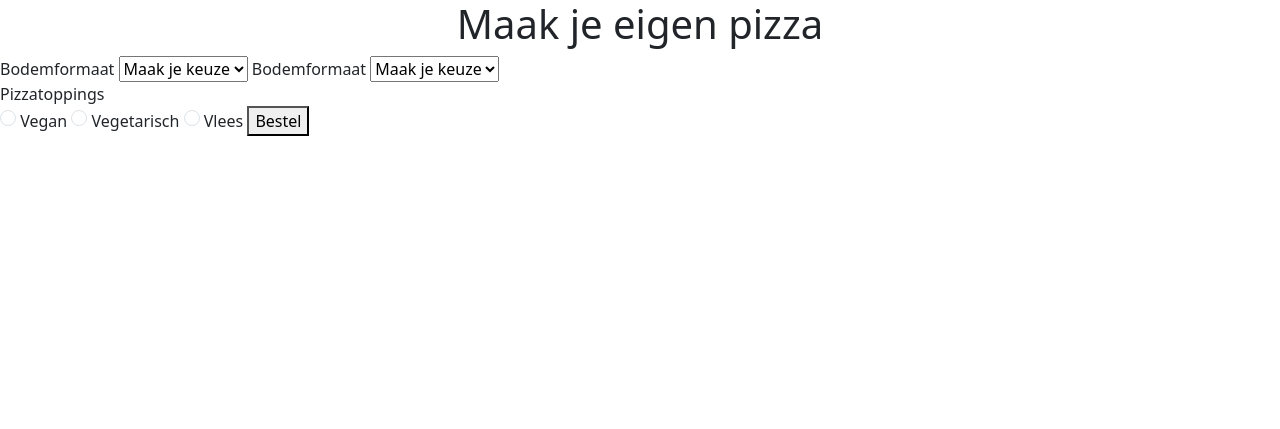
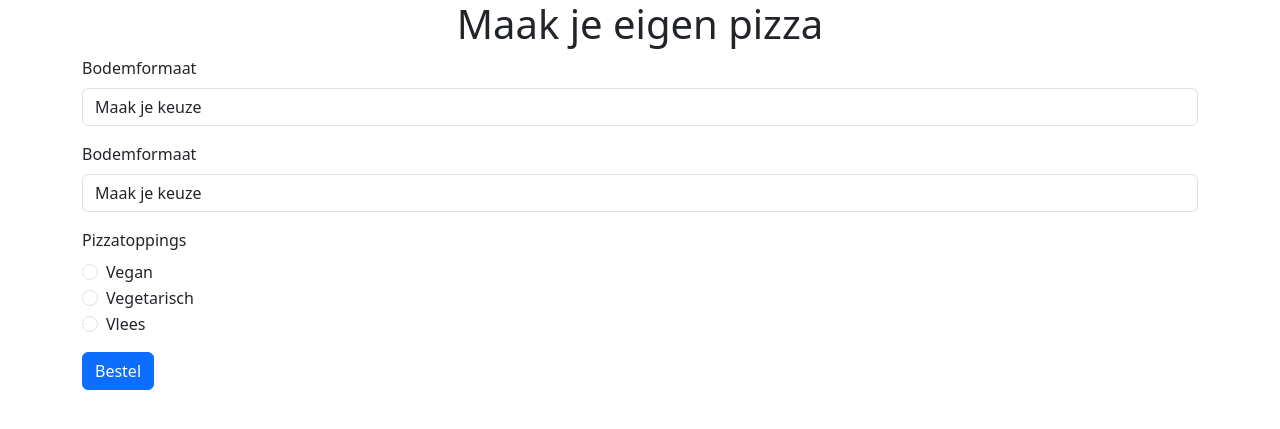
Before and after one commit to MbouRowin/crud-php-pdo-opdracht02-336515, a PHP site: page / in a window 1280 px wide. Shown: the top 429 px of the page. Run offline with PHP 8.4, Linux system fonts and the light colour scheme.

Commit message:
Add styling

```diff
--- a/index.php
+++ b/index.php
@@ -11,38 +11,52 @@
 </head>
 
 <body>
+    <div class="container">
         <h1 class="text-center">Maak je eigen pizza</h1>
 
         <form method="post">
-        <label for="bodemformaat">Bodemformaat</label>
+            <div class="mb-3">
+                <label for="bodemformaat" class="form-label">Bodemformaat</label>
 
-        <select name="bodemformaat" id="bodemformaat">
+                <select name="bodemformaat" id="bodemformaat" class="form-control">
                     <option>Maak je keuze</option>
                     <option value="25">25 cm</option>
                     <option value="30">30 cm</option>
                 </select>
+            </div>
 
-        <label for="bodemformaat">Bodemformaat</label>
+            <div class="mb-3">
+                <label for="bodemformaat" class="form-label">Bodemformaat</label>
 
-        <select name="bodemformaat" id="bodemformaat">
+                <select name="bodemformaat" id="bodemformaat" class="form-control">
                     <option>Maak je keuze</option>
                     <option value="25">25 cm</option>
                     <option value="30">30 cm</option>
                 </select>
+            </div>
 
-        <div>Pizzatoppings</div>
+            <div class="mb-3">
+                <div class="form-label">Pizzatoppings</div>
 
+                <div class="form-check">
                     <input class="form-check-input" type="radio" name="pizzatoppings" id="vegan">
                     <label class="form-check-label" for="vegan"> Vegan</label>
+                </div>
 
+                <div class="form-check">
                     <input class="form-check-input" type="radio" name="pizzatoppings" id="vegetarisch">
                     <label class="form-check-label" for="vegetarisch"> Vegetarisch</label>
+                </div>
 
+                <div class="form-check">
                     <input class="form-check-input" type="radio" name="pizzatoppings" id="vlees">
                     <label class="form-check-label" for="vlees"> Vlees</label>
+                </div>
+            </div>
 
-        <button>Bestel</button>
+            <button class="btn btn-primary">Bestel</button>
         </form>
+    </div>
 
     <script src="https://cdn.jsdelivr.net/npm/bootstrap@5.3.0-alpha1/dist/js/bootstrap.bundle.min.js" integrity="sha384-w76AqPfDkMBDXo30jS1Sgez6pr3x5MlQ1ZAGC+nuZB+EYdgRZgiwxhTBTkF7CXvN" crossorigin="anonymous"></script>
 </body>
```
Lines whose indentation alone changed are shown as unchanged.
